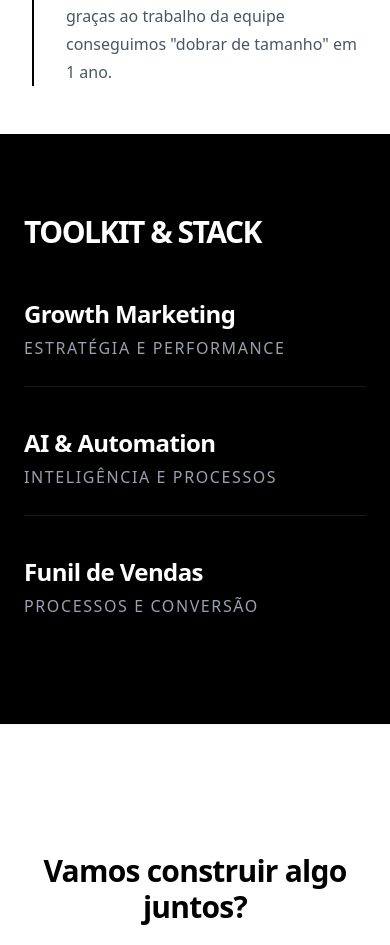
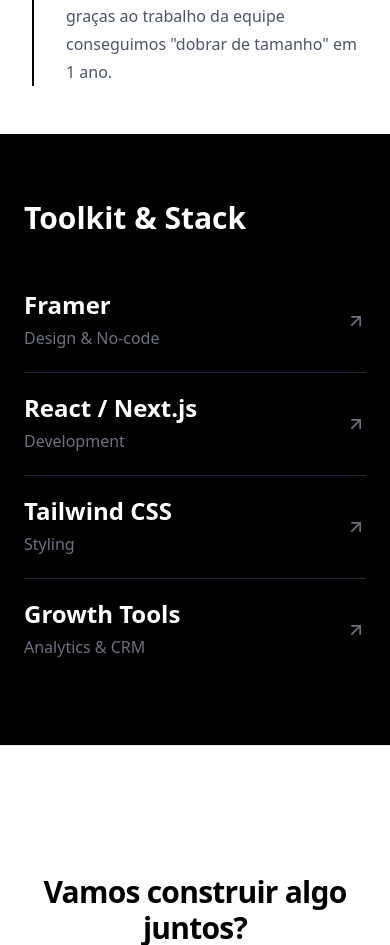
Before and after one commit to jgdosantos/personal, a React (Vite) app: page / in a window 390 px wide. Shown: the part 3180-4125 px from the top of the page. Built offline with nearby package versions, Linux system fonts and the light colour scheme.

Commit message:
Add mobile-only Toolkit section with dark list design

```diff
--- a/src/App.jsx
+++ b/src/App.jsx
@@ -1,5 +1,5 @@
 import React, { useEffect, useRef, useState } from 'react';
-import { Github, Linkedin, Twitter, Mail, BookOpen, Code, Palette, Coffee, Heart, Lightbulb } from 'lucide-react';
+import { Github, Linkedin, Twitter, Mail, BookOpen, Code, Palette, Coffee, Heart, Lightbulb, ArrowUpRight } from 'lucide-react';
 
 // Custom hook for scroll animations
 const useInView = (options = {}) => {
@@ -129,9 +129,10 @@
     toolkit: {
       title: "Toolkit & Stack",
       items: [
-        { title: "Growth Marketing", subtitle: "Estratégia e Performance" },
-        { title: "AI & Automation", subtitle: "Inteligência e Processos" },
-        { title: "Funil de Vendas", subtitle: "Processos e Conversão" }
+        { title: "Framer", subtitle: "Design & No-code" },
+        { title: "React / Next.js", subtitle: "Development" },
+        { title: "Tailwind CSS", subtitle: "Styling" },
+        { title: "Growth Tools", subtitle: "Analytics & CRM" }
       ]
     },
     contact: {
@@ -192,9 +193,10 @@
     toolkit: {
       title: "Toolkit & Stack",
       items: [
-        { title: "Growth Marketing", subtitle: "Strategy & Performance" },
-        { title: "AI & Automation", subtitle: "Intelligence & Processes" },
-        { title: "Sales Funnel", subtitle: "Processes & Conversion" }
+        { title: "Framer", subtitle: "Design & No-code" },
+        { title: "React / Next.js", subtitle: "Development" },
+        { title: "Tailwind CSS", subtitle: "Styling" },
+        { title: "Growth Tools", subtitle: "Analytics & CRM" }
       ]
     },
     contact: {
@@ -464,20 +466,23 @@
       </section>
 
       {/* Toolkit & Stack Section - Mobile Only */}
-      <section className="bg-black py-20 px-6 md:hidden">
+      <section className="bg-black py-16 px-6 block md:hidden">
         <AnimatedSection>
-          <h2 className="text-white text-3xl font-black mb-12 uppercase tracking-tighter">
+          <h2 className="text-white text-2xl font-bold mb-8">
             {t.toolkit.title}
           </h2>
-          <div className="flex flex-col gap-10">
+          <div className="flex flex-col">
             {t.toolkit.items.map((item, index) => (
-              <div key={index} className="border-b border-white/10 pb-6 last:border-0">
-                <h3 className="text-white text-2xl font-bold mb-1 tracking-tight">
-                  {item.title}
-                </h3>
-                <p className="text-gray-400 text-sm uppercase tracking-widest font-medium">
-                  {item.subtitle}
-                </p>
+              <div key={index} className="flex justify-between items-center py-5 border-b border-gray-800 last:border-0">
+                <div className="flex flex-col">
+                  <h3 className="text-white text-lg font-medium leading-tight">
+                    {item.title}
+                  </h3>
+                  <p className="text-gray-500 text-sm mt-1">
+                    {item.subtitle}
+                  </p>
+                </div>
+                <ArrowUpRight className="text-gray-500 w-5 h-5" />
               </div>
             ))}
           </div>
```
